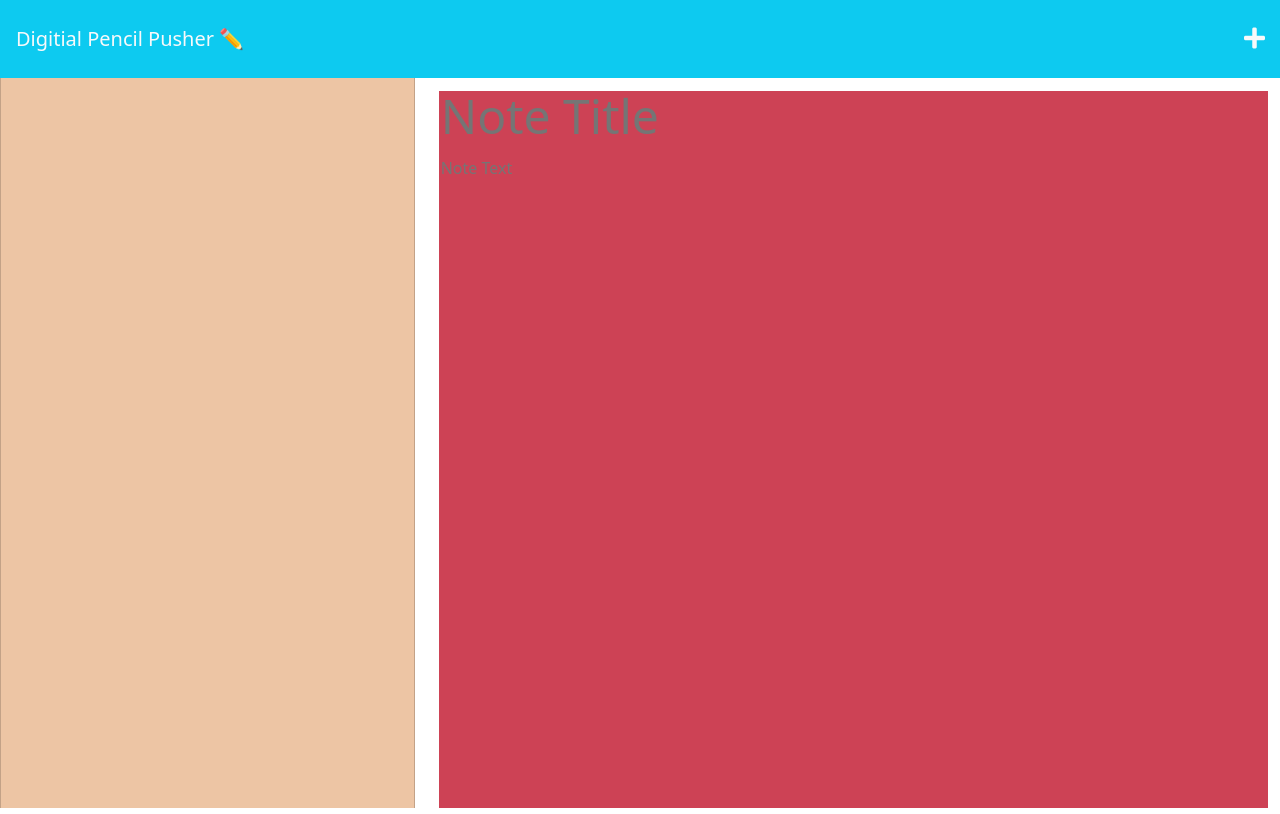
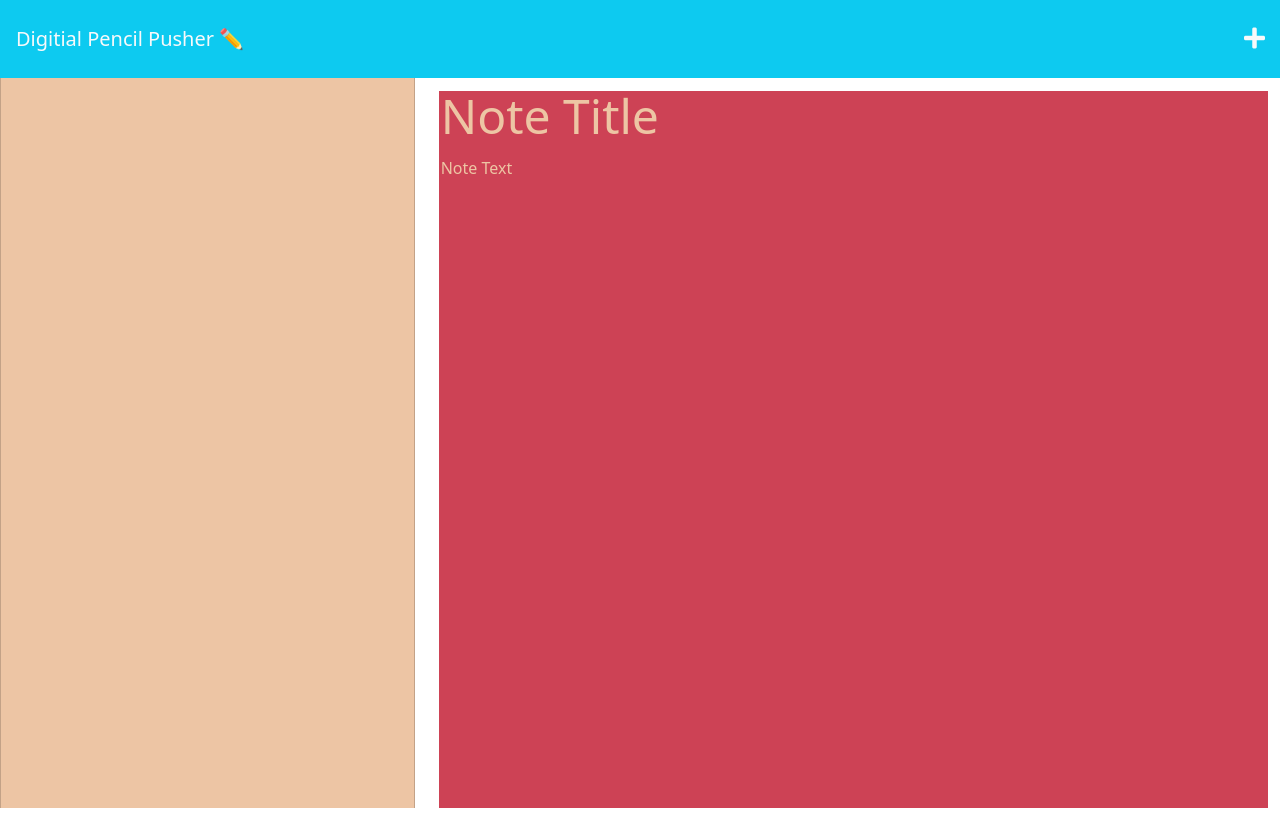
Before and after one commit to TyGosley/digital-pencil-pusher-note-taker, a website: page public/notes.html in a window 1280 px wide. Drawn offline with nearby package versions, Linux system fonts and the light colour scheme; no server answers.

Commit message:
Styled CSS placeholder text

```diff
--- a/public/assets/css/styles.css
+++ b/public/assets/css/styles.css
@@ -79,6 +79,11 @@ input.note-title,
   cursor: pointer;
 }
 
+::placeholder { /* Chrome, Firefox, Opera, Safari 10.1+ */
+  color: #EDC5A4;
+  opacity: 1; /* Firefox */
+}
+
 .list-container .list-group-item {
   border-left: none;
   border-right: none;
@@ -89,7 +94,3 @@ input.note-title,
 .card {
   background-color: #EDC5A4;
 }
-
-ul.list-group {
-  color: #f9f2f0;
-}
```
